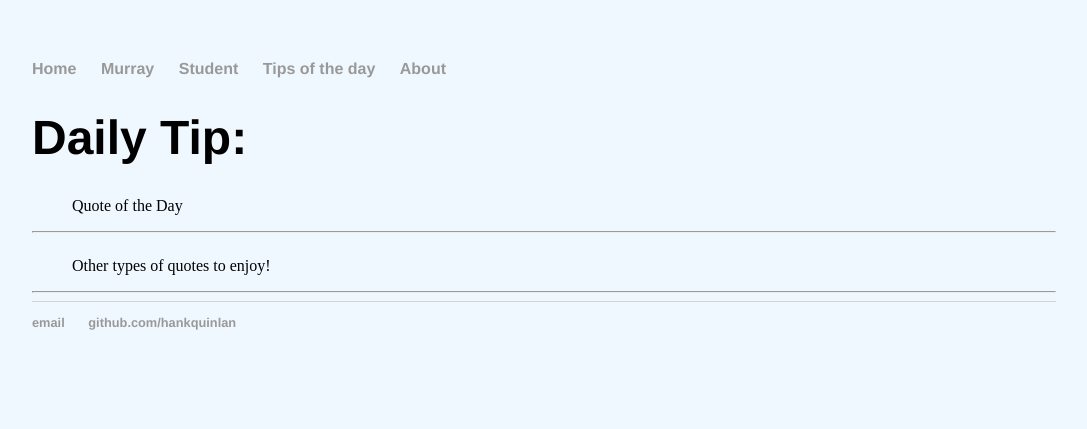
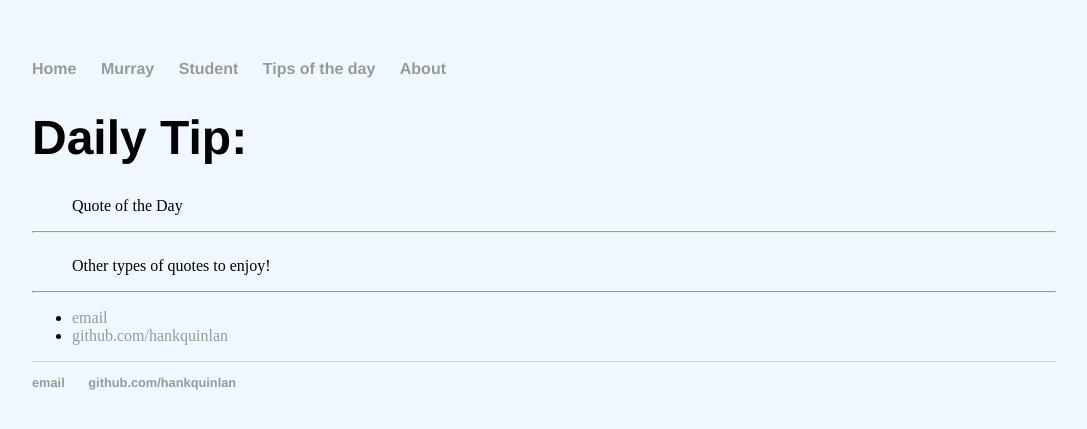
Before and after one commit to rowen2/rowen2.github.io, a Jekyll site: the page built from TotD/index.html, in a window 1280 px wide. Shown: the top 429 px of the page, without its empty margins (96-1183 px from the left). Built offline with Jekyll 4.4.1, drawn with Linux system fonts in a browser that asks for light colours; a script that is not in the unit is left out.

Commit message:
Update index.html

```diff
--- a/TotD/index.html
+++ b/TotD/index.html
@@ -26,9 +26,11 @@ title: Tips of the Day
 
 
 
-			<div id="footer">
-			</div>
-	</div>
-
+		<div id="footer">
+			<ul>
+	        		<li><a href="mailto:hankquinlanhub@gmail.com">email</a></li>
+	        		<li><a href="https://github.com/rowen2">github.com/hankquinlan</a></li>
+			</ul>
+		</div>
 
 </div><!-- /.TotD -->
```
